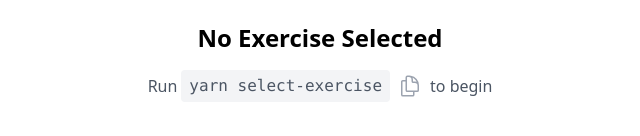
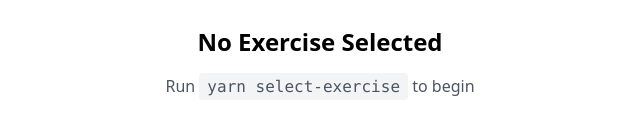
Before and after one commit to longmauriceproj/react-patterns-playground, a React (Vite) app: page / in a window 1280 px wide. Shown: the part 338-474 px from the top of the page, without its empty margins (320-960 px from the left). Built offline with nearby package versions, Linux system fonts and the light colour scheme.

Commit message:
remove copy functionality and button from NoExerciseSelected component

```diff
--- a/src/components/NoExerciseSelected.tsx
+++ b/src/components/NoExerciseSelected.tsx
@@ -1,27 +1,13 @@
-import { DocumentDuplicateIcon } from '@heroicons/react/24/outline';
-
 export default function NoExerciseSelected() {
-  const handleCopyClick = () => {
-    navigator.clipboard.writeText('yarn select-exercise');
-    alert('Copied to clipboard!');
-  };
-
   return (
     <div className="flex h-screen items-center justify-center">
       <div className="text-center">
         <h1 className="mb-4 text-2xl font-bold">No Exercise Selected</h1>
-        <p className="flex items-center gap-x-1 text-gray-600">
+        <p className="text-gray-600">
           Run{' '}
           <code className="rounded bg-gray-100 px-2 py-1">
             yarn select-exercise
           </code>{' '}
-          <button
-            type="button"
-            onClick={handleCopyClick}
-            className="rounded-md bg-white p-1 text-gray-400 hover:bg-gray-100 hover:text-gray-600"
-          >
-            <DocumentDuplicateIcon className="h-6 w-6" aria-hidden="true" />
-          </button>{' '}
           to begin
         </p>
       </div>
```
